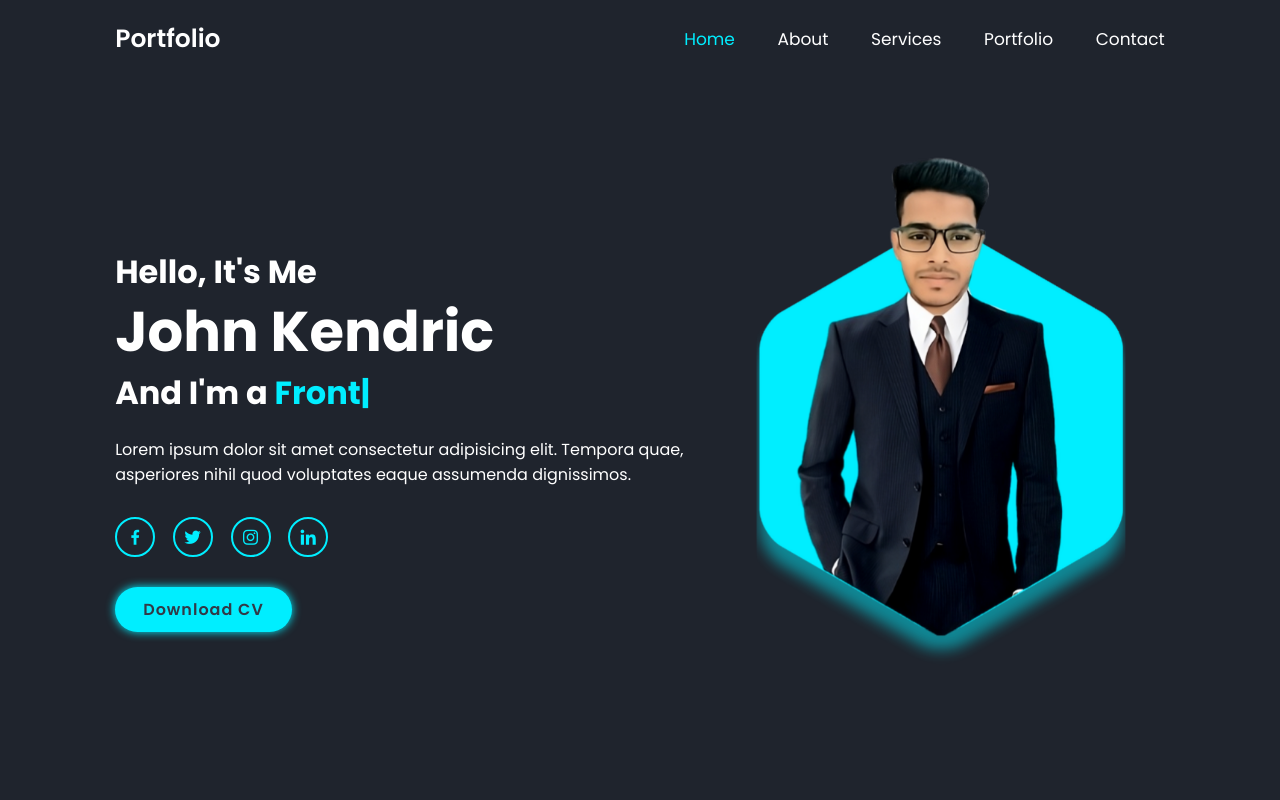
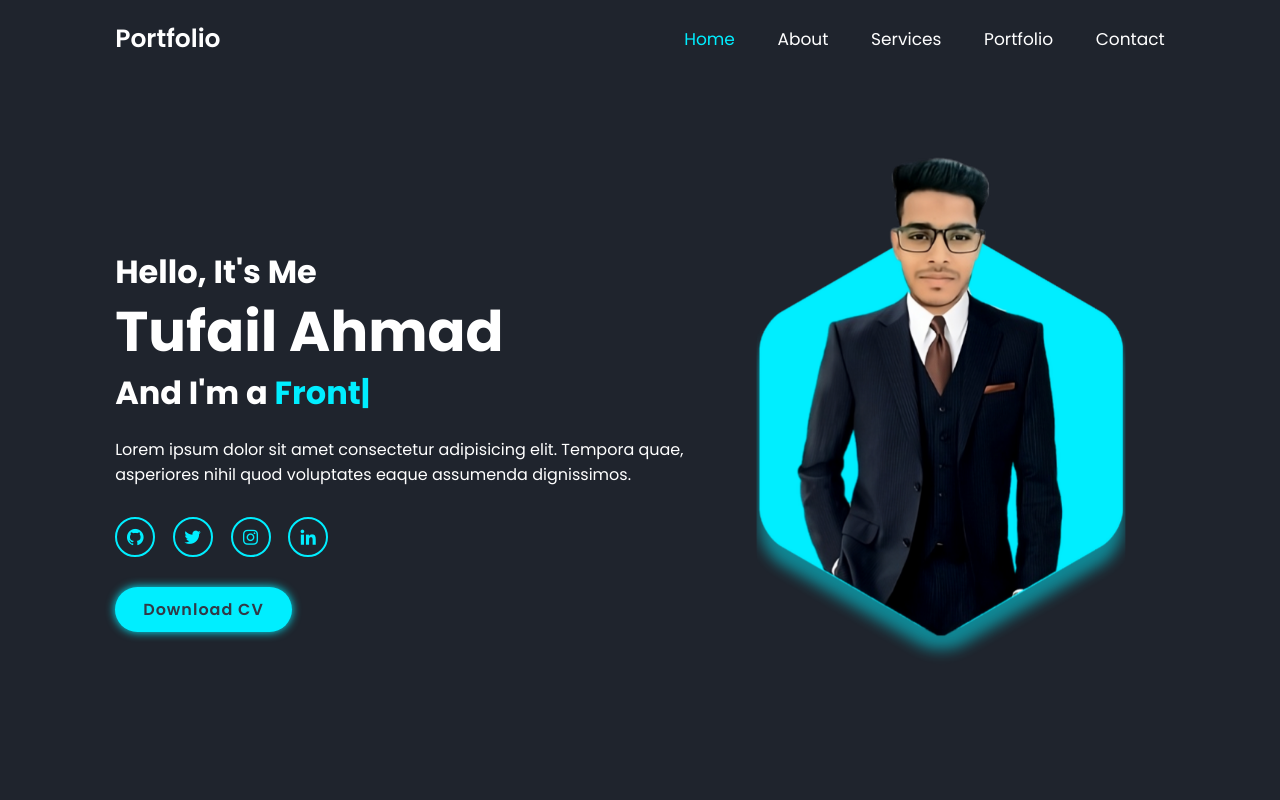
Before and after one commit to tufail-ahmad/Portfolio-Website, a plain HTML site: page index.html in a window 1280 px wide. Shown: the top 800 px of the page. Drawn offline with nearby package versions, Linux system fonts and the light colour scheme.

Commit message:
modify website

```diff
--- a/index.html
+++ b/index.html
@@ -35,12 +35,12 @@
   <section class="home" id="home">
     <div class="home-content">
       <h3>Hello, It's Me</h3>
-      <h1>John Kendric</h1>
+      <h1>Tufail Ahmad</h1>
       <h3>And I'm a <span class="multiple-text"></span></h3>
       <p>Lorem ipsum dolor sit amet consectetur adipisicing elit. Tempora quae, asperiores nihil quod voluptates eaque
         assumenda dignissimos.</p>
       <div class="social-media">
-        <a href="#"><i class='bx bxl-facebook'></i></a>
+        <a href="https://github.com/tufail-ahmad" target="_blank"><i class='bx bxl-github'></i></a>
         <a href="#"><i class='bx bxl-twitter'></i></a>
         <a href="#"><i class='bx bxl-instagram'></i></a>
         <a href="#"><i class='bx bxl-linkedin'></i></a>
--- a/js/script.js
+++ b/js/script.js
@@ -39,13 +39,13 @@ window.onscroll = () => {
 
 /*==================== scroll reveal ====================*/
 ScrollReveal({
-  // reset: true,
+  reset: true,
   distance: "80px",
   duration: 2000,
   delay: 200,
 });
 
-if (window.innerWidth >= 768) {
+if (window.innerWidth >= 992) {
   ScrollReveal().reveal(".home-content, .heading", { origin: "top" });
   ScrollReveal().reveal(
     ".home-img, .services-container, .portfolio-box, .contact form",
```
